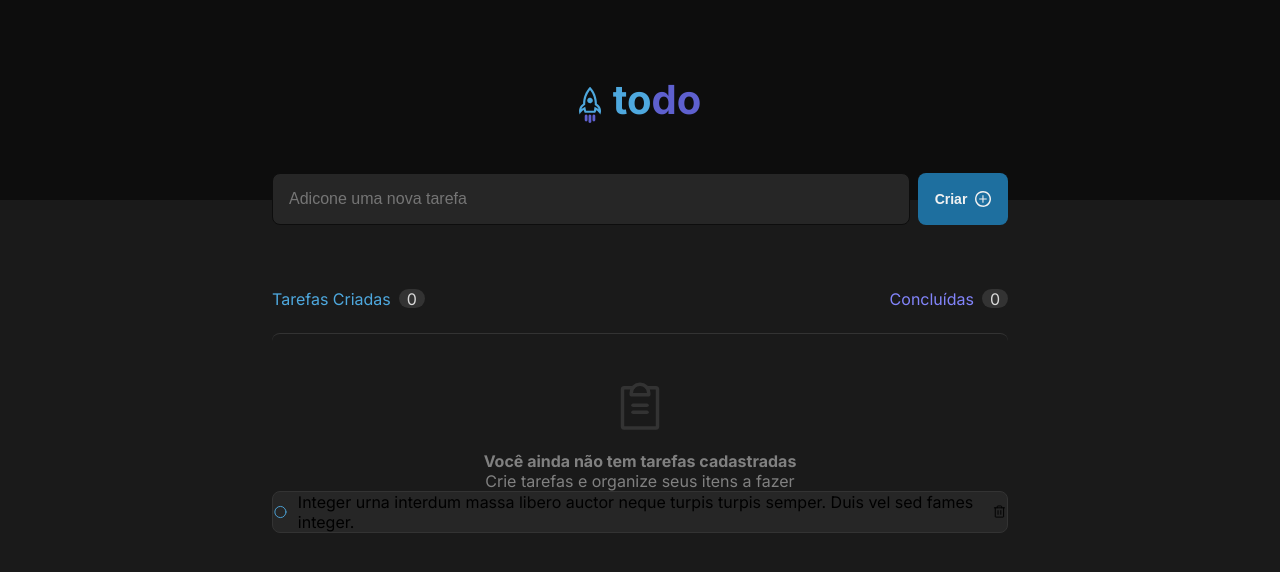
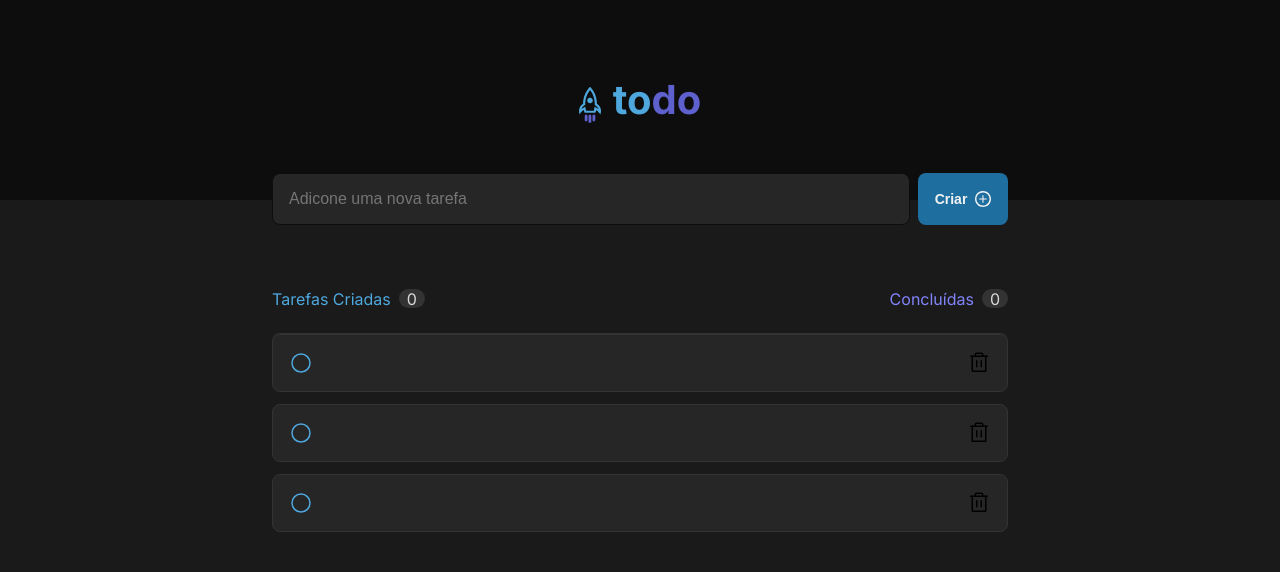
Before and after one commit to BigLeoo/desafio01_rocktseat, a React (Vite) app: page / in a window 1280 px wide. Shown: the top 572 px of the page. Built offline with nearby package versions, Linux system fonts and the light colour scheme.

Commit message:
falta fazer o motor

```diff
--- a/src/Components/Input.tsx
+++ b/src/Components/Input.tsx
@@ -1,8 +1,13 @@
-import React from 'react'
+import React, { useState } from 'react'
 import styles from '../Styles/Input.module.css'
 import plus from '../Assets/plus.svg'
 
+
 export const Input = () => {
+
+  const[tasks, setTaks] = useState(['Terminar o desafio 01 !!']);
+  const[newTask, setTask] = useState('');
+
   return (
     <div className={styles.inputSection}>
         <input placeholder='Adicone uma nova tarefa'></input>
--- a/src/Components/List.tsx
+++ b/src/Components/List.tsx
@@ -20,13 +20,16 @@ export const List = () => {
         </div>
 
         <div className={styles.listTasks}>
-            <div className={styles.noneTasks}>
+            {/* <div className={styles.noneTasks}>
                 <ClipboardText size={56} color='#333333' />
                 <span>Você ainda não tem tarefas cadastradas</span>
                 <p>Crie tarefas e organize seus itens a fazer</p>
-            </div>
+            </div> */}
 
             <Task/>
+            <Task/>
+            <Task/>
+
         </div>
 
     </div>
--- a/src/Components/Task.tsx
+++ b/src/Components/Task.tsx
@@ -3,12 +3,16 @@ import { Circle, CheckCircle, Trash } from 'phosphor-react'
 
 import style from '../Styles/Task.module.css'
 
-export const Task = () => {
+interface  taskProps{
+  task: string;
+}
+
+export const Task = ({task}:taskProps) => {
   return (
     <div className={style.task}>
-      <Circle/>
-      <p>Integer urna interdum massa libero auctor neque turpis turpis semper. Duis vel sed fames integer.</p>
-      <Trash/>
+      <Circle size='1.5rem' color='#4EA8DE' className={style['circle-icon']}/>
+      <p>{task}</p>
+      <Trash  size='1.5rem' className={style['trash-icon']}/>
     </div>
   )
 }
--- a/src/Styles/List.module.css
+++ b/src/Styles/List.module.css
@@ -46,7 +46,8 @@
 
     display: flex;
     flex-direction: column;
-    justify-content: center;
+    /* justify-content: center; */
+    justify-content: flex-start;
     align-items: center;
 }
 
--- a/src/Styles/Task.module.css
+++ b/src/Styles/Task.module.css
@@ -3,14 +3,33 @@
     background: var(--gray-500);
 
     display: flex;
-    align-items: center;
+    align-items: flex-start;
     justify-content: space-between;
     gap: 10px;
 
     border-radius: 8px;
     border: 1px solid var(--gray-400);
+
+    padding: 1rem;
 }
 
-circle{
-    color: var(--blue);
+.task + .task {
+    margin-top: 0.75rem;
 }
+
+.task p{
+    color: var(--gray-100);
+    font-weight: 400;
+    font-size: 0.875rem;
+    width: 39.5rem;
+}
+
+.trash-icon:hover{
+    color: var(--danger);
+    cursor: pointer;
+}
+
+.circle-icon:hover{
+    color: red;
+    cursor: pointer;
+}
```
